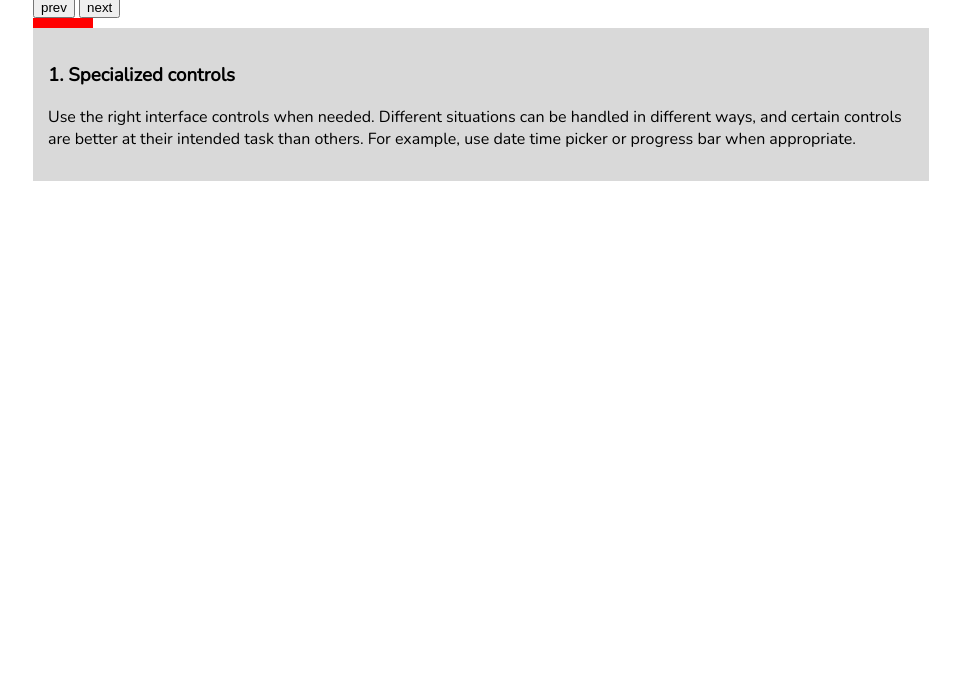
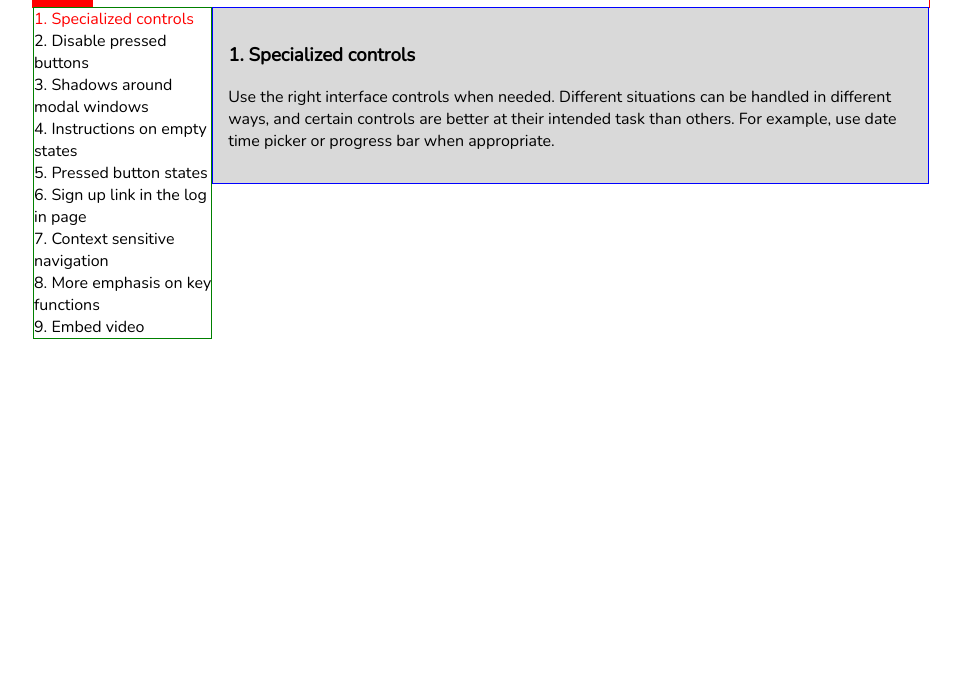
Before and after one commit to zwoelerka/workshop, a plain HTML site: page index.html in a window 1280 px wide. Shown: the part 112-800 px from the top of the page, without its empty margins (159-1120 px from the left). Drawn offline with nearby package versions, Linux system fonts and the light colour scheme.

Commit message:
'dshkshg'

```diff
--- a/app.js
+++ b/app.js
@@ -3,7 +3,45 @@ var workshopApp = angular.module('workshopApp', []);
 workshopApp.controller('workshopController', function workshopController($scope) {
     $scope.step = 1;
     $scope.progress = 6.67;
+    $scope.techniques = [
+    	{
+    		index: 1,
+    		name: 'Specialized controls'
+    	},
+    	{
+    		index: 2,
+    		name: 'Disable pressed buttons'
+    	},
+    	{
+    		index: 3,
+    		name: 'Shadows around modal windows'
+    	},
+    	{
+    		index: 4,
+    		name: 'Instructions on empty states'
+    	},
+    	{
+    		index: 5,
+    		name: 'Pressed button states'
+    	},
+    	{
+    		index: 6,
+    		name: 'Sign up link in the log in page'
+    	},
+    	{
+    		index: 7,
+    		name: 'Context sensitive navigation'
+    	},
+    	{
+    		index: 8,
+    		name: 'More emphasis on key functions'
+    	},
+    	{
+    		index: 9,
+    		name: 'Embed video'
+    	}
 
+    ]
 	$scope.incrementStep = function () {
 		if ($scope.step < 15) {
 			$scope.step++;
--- a/index.html
+++ b/index.html
@@ -8,29 +8,31 @@
 	</head>
 	<body ng-controller="workshopController">
 		<header>
-			<h1>User Interface Design – Useful Techniques</h1> {{step}}
+			<h1>User Interface Design – Useful Techniques</h1>
 		</header>
 		<div class="navigationButtons">
 			<input type="button" value="prev" ng-click="decrementStep()" />
 			<input type="button" value="next" ng-click="incrementStep()" />
 			<div class="progressBar" style="width: {{progress}}%" ></div>
 		</div>
-		<div class="technique technique1" ng-show="step === 1">
-			<h3>1. Specialized controls</h3>
+		<div class="sidebar">
+			<div ng-repeat="technique in techniques" ng-class="{'activeTechnique': step == $index+1}">{{$index + 1}}. {{technique.name}}</div>
+
+
+		</div>
+		<div class="content">
+			<div class="technique technique1">
+				<h3>{{techniques[step-1].index}}. {{techniques[step-1].name}}</h3>
 				<p>Use the right interface controls when needed. Different situations can be handled in different ways, and certain controls are better at their intended task than others. For example, use date time picker or progress bar when appropriate.</p>
 			</div>
 
-		<div class="technique technique2" ng-show="step === 2">
+			<!--<div class="technique technique2" ng-show="step === 2">
 				<h3>2. Disable pressed buttons</h3>
 				<input type="submit" value="Enabled" onclick="this.disabled=true; this.value='Disabled'" />
 			</div>
 
 			<div class="technique technique3" ng-show="step === 3">
 				<h3>3. Shadows around modal windows</h3>
-		</div>
-
-		<div class="technique technique4" ng-show="step === 4">
-			<h3>4. Shadows around modal windows</h3>
 			</div>
 
 			<div class="technique technique5" ng-show="step === 5">
@@ -75,7 +77,7 @@
 
 			<div class="technique technique15" ng-show="step === 15">
 				<h3>15. Tabbed navigation</h3>
+			</div>-->
 		</div>
-
 	</body>
 </html>
--- a/style.css
+++ b/style.css
@@ -2,6 +2,22 @@ body {
 	width: 70%;
 	margin: auto;
 	font-family: 'Nunito', sans-serif;
+	position: relative;
+	border: 1px solid red;
+
+}
+.content {
+	width: 80%;
+	border: 1px solid blue;
+	float: right;
+	box-sizing: border-box;
+}
+.sidebar {
+	width: 20%;
+	border: 1px solid green;
+	float: left;
+	box-sizing: border-box;
+
 }
 .technique {
 	padding: 15px;
@@ -16,3 +32,6 @@ body {
 	background-color: red;
 	height: 10px;
 }
+.activeTechnique {
+	color: red;
+}
```
Lines whose indentation alone changed are shown as unchanged.
